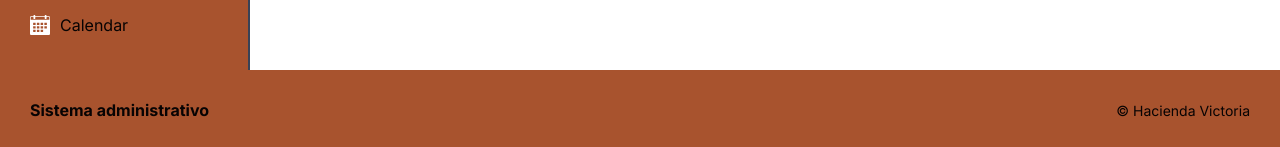
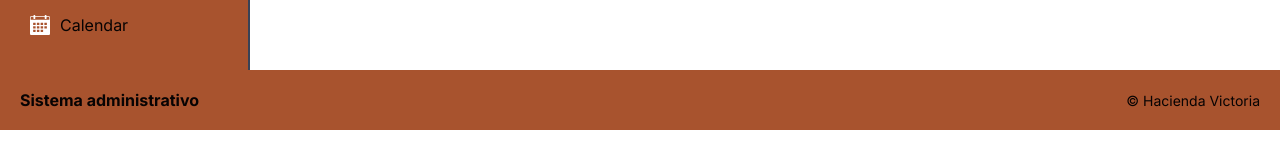
Before and after one commit to JorgeProdri/Proyect8sb, a React (Vite) app in the folder Proyect8sb/: page /finca in a window 1280 px wide. Shown: the part 945-1092 px from the top of the page. Built offline with nearby package versions, Linux system fonts and the light colour scheme.

Commit message:
modificaciones de estilo

```diff
--- a/Proyect8sb/src/components/dataTable/DataTable.tsx
+++ b/Proyect8sb/src/components/dataTable/DataTable.tsx
@@ -5,7 +5,7 @@ import {
 } from "@mui/x-data-grid";
 import "./dataTable.scss";
 import { Link } from "react-router-dom";
-// import { useMutation, useQueryClient } from "@tanstack/react-query";
+
 
 type Props = {
   columns: GridColDef[];
@@ -14,24 +14,8 @@ type Props = {
 };
 
 const DataTable = (props: Props) => {
+  const handleDelete = (id: number) => {
 
-  // TEST THE API
-
-  // const queryClient = useQueryClient();
-  // // const mutation = useMutation({
-  // //   mutationFn: (id: number) => {
-  // //     return fetch(`http://localhost:8800/api/${props.slug}/${id}`, {
-  // //       method: "delete",
-  // //     });
-  // //   },
-  // //   onSuccess: ()=>{
-  // //     queryClient.invalidateQueries([`all${props.slug}`]);
-  // //   }
-  // // });
-
-  const handleDelete = (id: number) => {
-    //delete the item
-    // mutation.mutate(id)
   };
 
   const actionColumn: GridColDef = {
--- a/Proyect8sb/src/components/footer/footer.scss
+++ b/Proyect8sb/src/components/footer/footer.scss
@@ -1,22 +1,29 @@
-.footer{
+@import "../../styles/variables.scss";
+@import "../../styles/responsive.scss";
+
+.footer {
   display: flex;
   align-items: center;
   justify-content: space-between;
-  padding: 30px;
-  background-color: #a8532e;;
+  padding: 20px; /* Reducción del padding para pantallas más pequeñas */
+  background-color: #a8532e;
 
+  @include sm {
+    flex-direction: column; /* Cambio a columna en pantallas más pequeñas */
+    text-align: center; /* Centrado del texto en pantallas más pequeñas */
+    padding: 15px; /* Ajuste de padding para pantallas más pequeñas */
+  }
 
-  span{
-
-    &:first-child{
+  span {
+    &:first-child {
       font-weight: bold;
     }
 
-    &:last-child{
+    &:last-child {
       font-size: 14px;
     }
 
-    &:hover{
+    &:hover {
       background-color: green;
     }
   }
--- a/Proyect8sb/src/components/menu/menu.scss
+++ b/Proyect8sb/src/components/menu/menu.scss
@@ -14,8 +14,9 @@
       color: $soft-color;
       text-transform: uppercase;
 
-      @include lg{
-        display: none;
+      @include lg {
+        font-size: 14px;
+        display: block;
       }
     }
 
@@ -30,9 +31,10 @@
         background-color: $soft-bg;
       }
 
-      .listItemTitle{
-        @include lg{
-          display: none;
+      .listItemTitle {
+        @include lg {
+          font-size: 14px;
+          display: block;
         }
       }
     }
```
Also changed, not shown: Proyect8sb/src/components/dataTable/dataTable.scss (line endings or trailing spaces), Proyect8sb/src/components/navbar/navbar.scss (line endings or trailing spaces).
